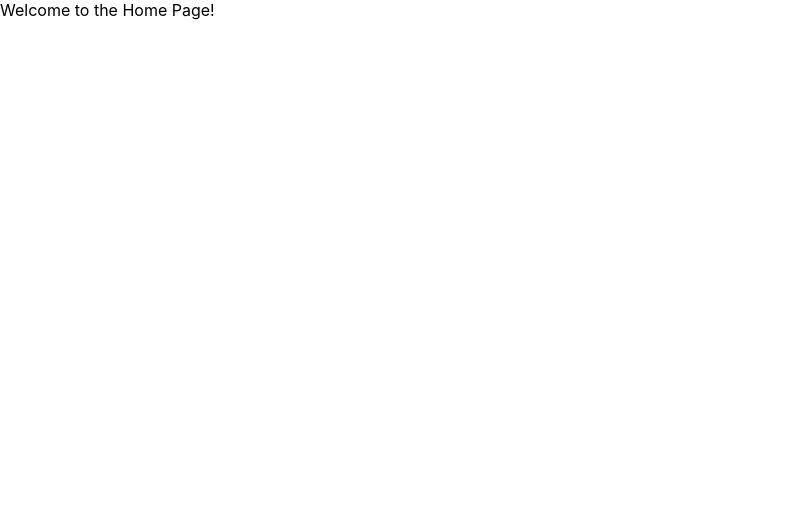
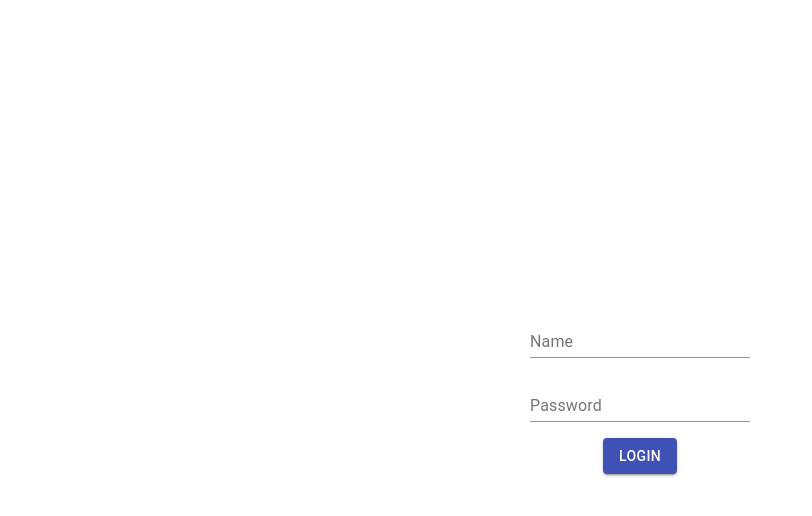
Before and after one commit to aneeshsharma/HospitalManagementFrontend, a React (Create React App) app: page / in a window 1280 px wide. Shown: the top 516 px of the page, without its empty margins (0-812 px from the left). Built offline with nearby package versions, Linux system fonts and the light colour scheme.

Commit message:
UPDATE: Login added

```diff
--- a/src/components/Login.js
+++ b/src/components/Login.js
@@ -1,10 +1,23 @@
 import React from 'react';
+import { Container, TextField, Grid, Button } from '@material-ui/core';
 
 function Login() {
   return (
-    <div>
-      Welcome to the Home Page!
-    </div>
+    <Container maxWidth="100%" style={{height:"100vh"}}>
+        <Grid container direction="column" justify="center" spacing={2} alignItems="center" style={{height:"100%"}}>
+            <Grid item>
+            <TextField id="filled-basic" label="Name" />
+            </Grid>
+            <Grid item >
+            <TextField id="filled-basic" label="Password" type="password" />
+            </Grid>
+            <Grid item >
+            <Button variant="contained" color="primary" >
+                Login
+            </Button>
+            </Grid>
+        </Grid>
+    </Container>
   );
 }
 
```
